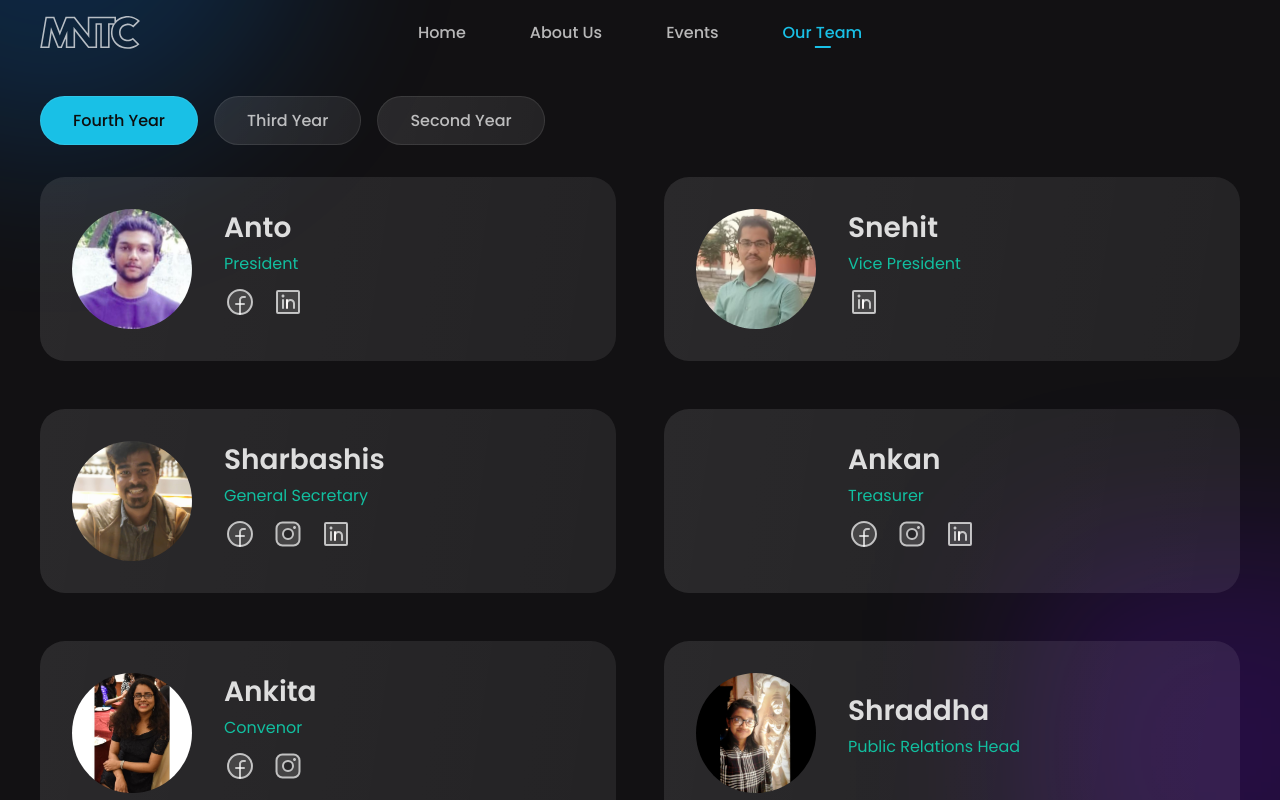
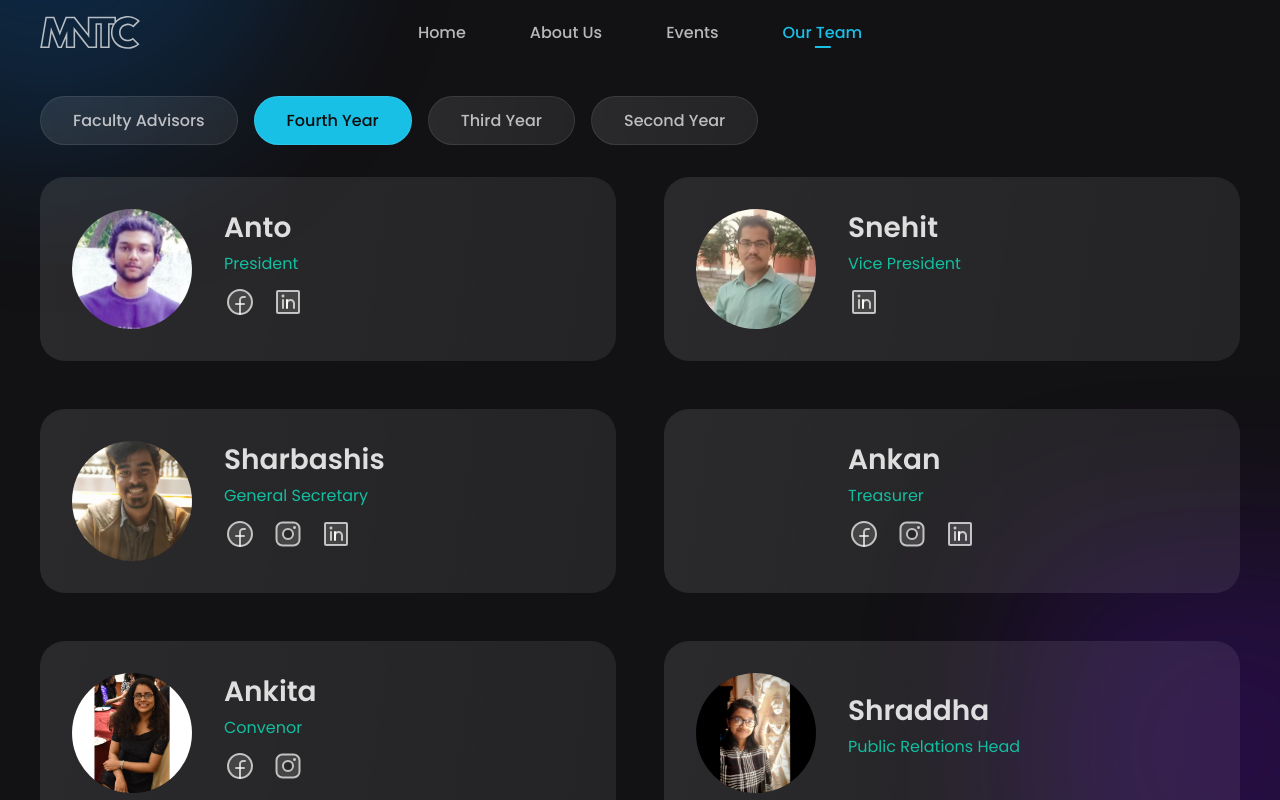
Before and after one commit to mntcnitdgp/MAINWEBSITE, a Next.js app: page /team in a window 1280 px wide. Shown: the top 800 px of the page. Built offline with nearby package versions, Linux system fonts and the light colour scheme.

Commit message:
bighnesh da pic + faculty advisors

```diff
--- /dev/null
+++ b/data/team/year0.js
@@ -0,0 +1,67 @@
+const relativePath = "/images/member images/year 0/"; //Change this on deploy
+export const year0 = [
+  {
+    id: 1,
+    name: "Name of teacher",
+    position: "Web Developer",
+    insta: "https://www.instagram.com/a2_n_u_r_a_g/",
+    link: "www.linkedin.com/in/anurag-2-sarkar",
+    git: "https://github.com/a2nurag",
+  },
+
+  {
+    id: 2,
+    name: "Swarnali",
+    avatar: `${relativePath}swarnali.jpeg`,
+    position: "Event Manager, Content Writer",
+    fb: "https://www.facebook.com/swarnali.saha.1088",
+    insta: "https://instagram.com/swarnaliiii_",
+    link: "https://www.linkedin.com/in/swarnali-saha-499a6420a",
+  },
+  {
+    id: 3,
+    name: "Debjit",
+    avatar: `${relativePath}debjit.jpeg`,
+    position: "Event Manager",
+    fb: "https://m.facebook.com/profile.php?id=100026349304600",
+    insta: "https://www.instagram.com/deb_jit_03_/",
+    link: "https://www.linkedin.com/in/debjit-maji-51a623202",
+  },
+  {
+    id: 4,
+    name: "Jay",
+    avatar: `${relativePath}jay.jpeg`,
+    position: "Web Developer, Event Manager",
+    fb: "https://www.facebook.com/profile.php?id=100015113418530",
+    insta: "https://www.instagram.com/im_mr.jay_015/",
+    link: "https://www.linkedin.com/in/jay-gupta-0697321a5",
+  },
+
+  {
+    id: 5,
+    name: "Kabita",
+    avatar: `${relativePath}kabita.jpg`,
+    position: "Event Manager",
+    fb: "https://www.facebook.com/kabita.harijan.96",
+    insta: "https://www.instagram.com/kabita_harijan/",
+    link: "https://www.linkedin.com/in/kabita-harijan-33a4b0202/",
+  },
+  {
+    id: 6,
+    name: "Prannoy",
+    avatar: `${relativePath}prannoy.jpeg`,
+    position: "Graphics Designer, Content Writer",
+    fb: "https://www.facebook.com/profile.php?id=100060137213715",
+    insta: "https://www.instagram.com/prandom10/",
+    link: "https://www.linkedin.com/in/prannoy-chakraborty-ab747b20a/",
+  },
+  {
+    id: 7,
+    name: "Niraj",
+    avatar: `${relativePath}niraj.jpeg`,
+    position: "Event Manger, Web Developer",
+    fb: "https://www.facebook.com/profile.php?id=100060964428339",
+    insta: "https://www.instagram.com/niraj_raj13/",
+    link: "https://www.linkedin.com/in/niraj-kumar-82658220b",
+  },
+];
--- a/data/team/year4.js
+++ b/data/team/year4.js
@@ -74,6 +74,7 @@ export const year4 = [
     id: 10,
     name: "Bighnesh",
     position: "Multimedia Head",
+    avatar: `${relativePath}bighnesh.jpeg`,
     insta: "https://www.instagram.com/bighnesh__mohanty/",
     link: "https://www.linkedin.com/in/bighnesh-mohanty-255b04215/",
     fb: "https://www.facebook.com/bighnesh.mohanty.37",
--- a/pages/team/index.js
+++ b/pages/team/index.js
@@ -1,6 +1,7 @@
 import { year4 } from "../../data/team/year4";
 import { year3 } from "../../data/team/year3";
 import { year2 } from "../../data/team/year2";
+import { year0 } from "../../data/team/year0";
 
 import Head from "next/head";
 import TeamCard from "../../components/TeamCard";
@@ -11,7 +12,6 @@ import { useState } from "react";
 const Team = () => {
   const [year, setYear] = useState(4);
   const [memberList, setMemberList] = useState(year4);
-  // const [yearHead, setyearHead] = useState("Our Ultimate heroes");
 
   return (
     <motion.div
@@ -38,14 +38,6 @@ const Team = () => {
 
       <div className={`container`}>
         <YearSwitch />
-        {/* <motion.h1
-          className={`${styles.TeamHeader} secondary`}
-          initial={{ opacity: 0, y: -50 }}
-          animate={{ opacity: 1, y: 0 }}
-          transition={{ delay: 0.2 }}
-        >
-          {yearHead}
-        </motion.h1> */}
 
         <motion.div
           className={styles.TeamList}
@@ -81,12 +73,23 @@ const Team = () => {
       >
         <span
           className={
+            year == 0 ? `${styles.Year} ${styles.YearActive}` : `${styles.Year}`
+          }
+          onClick={() => {
+            setYear(0);
+            setMemberList(year0);
+          }}
+        >
+          Faculty Advisors
+        </span>
+
+        <span
+          className={
             year == 4 ? `${styles.Year} ${styles.YearActive}` : `${styles.Year}`
           }
           onClick={() => {
             setYear(4);
             setMemberList(year4);
-            // setyearHead("Our Fabulous Final years");
           }}
         >
           Fourth Year
@@ -100,7 +103,6 @@ const Team = () => {
           onClick={() => {
             setYear(3);
             setMemberList(year3);
-            // setyearHead("Our Terrific Third years");
           }}
         >
           Third Year
@@ -112,7 +114,6 @@ const Team = () => {
           onClick={() => {
             setYear(2);
             setMemberList(year2);
-            // setyearHead("Our Super Second Years");
           }}
         >
           Second Year
```
Also changed, not shown: public/images/member images/year 4/bighnesh.jpeg (added).
